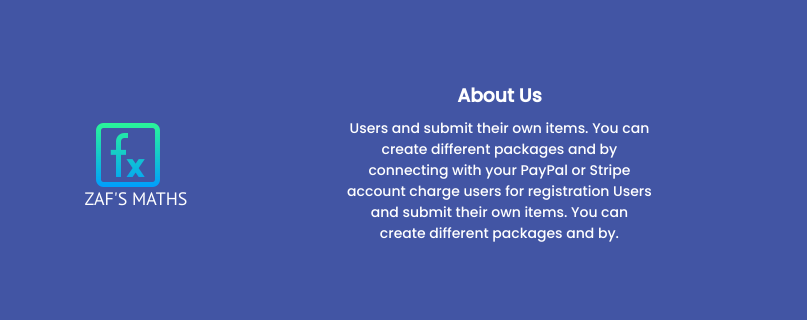
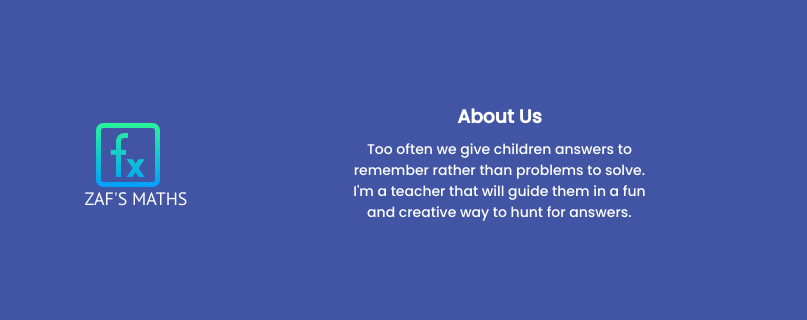
Before and after one commit to jorsopkslsms/zafa, a plain HTML site: page index.html in a window 1280 px wide. Shown: the part 1410-1730 px from the top of the page, 0-807 px from the left. Drawn offline with Linux system fonts and the light colour scheme.

Commit message:
aboutus message fix

```diff
--- a/index.html
+++ b/index.html
@@ -107,10 +107,9 @@
         <div class="about__us">
                 <h3>About Us</h3>
             <p class="about__us-quote">
-                Users and submit their own items. You can create different packages
-                and by connecting with your PayPal or Stripe account charge
-                users for registration Users and submit their own items. You
-                can create different packages and by.
+                Too often we give children answers to remember rather than problems to solve.
+                I'm a teacher that will guide them in a fun and creative way to hunt for
+                answers.
             </p>
         </div>
 
```
